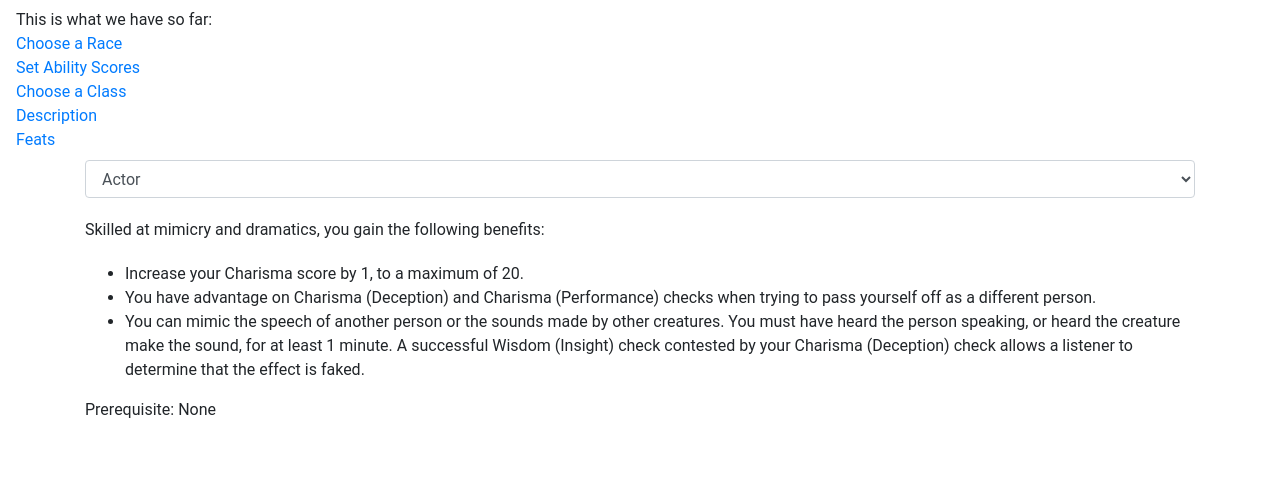
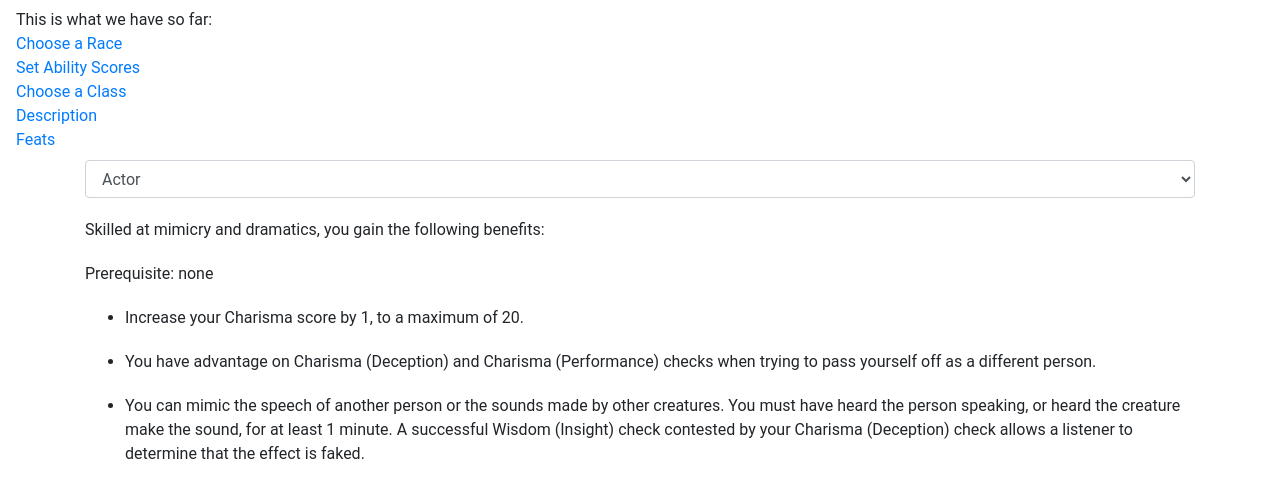
Before and after one commit to conorreedy/character-buidler, a React (Create React App) app: page /feats in a window 1280 px wide. Shown: the top 498 px of the page. Built offline with nearby package versions, Linux system fonts and the light colour scheme.

Commit message:
Update from comments on PR#10

```diff
--- a/src/Components/Feats/index.js
+++ b/src/Components/Feats/index.js
@@ -519,7 +519,7 @@ class Feats extends React.Component {
         this.state = this.feats[0];
 
         this.handleMethodChange = event => {
-            let feat = this.feats.filter(feat => feat.id == event.target.value)
+            const feat = this.feats.filter(feat => feat.id == event.target.value)
             this.setState(feat[0])
         }
     }
@@ -529,13 +529,12 @@ class Feats extends React.Component {
         let focusedFeat = this.state
 
         let prereq
+
         if (focusedFeat.prereq) {
             prereq = focusedFeat.prereq
         } else {
-            prereq = "None"
+            prereq = "none"
         }
-
-        console.log(focusedFeat)
 
         return (
             <div className="space-sequence-20">
@@ -549,21 +548,23 @@ class Feats extends React.Component {
                     </select>
                 </div>
 
-                <div className="space-sequence-20">
+                <div>
                     {focusedFeat.desc}
                 </div>
 
+                <div>
+                    Prerequisite: {prereq}
+                </div>
+
                 {focusedFeat.points && focusedFeat.points.length > 0 &&
-                    <ul>
-                        {focusedFeat.points.map(p => {
+                    <ul className="space-sequence-20">
+                        {focusedFeat.points.map((p, i) => {
                             return(
-                                <li>{p}</li>
+                                <li key={i}>{p}</li>
                             )
                         })}
                     </ul>
                 }
-
-                Prerequisite: {prereq}
             </div>
 
         );
```
